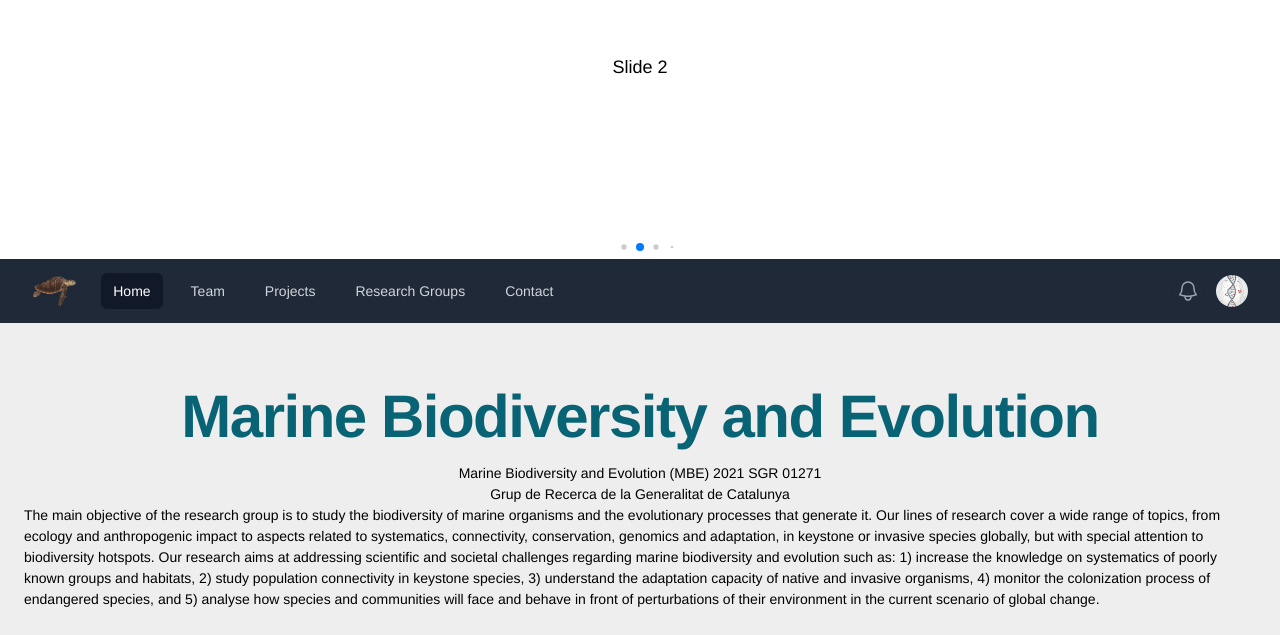
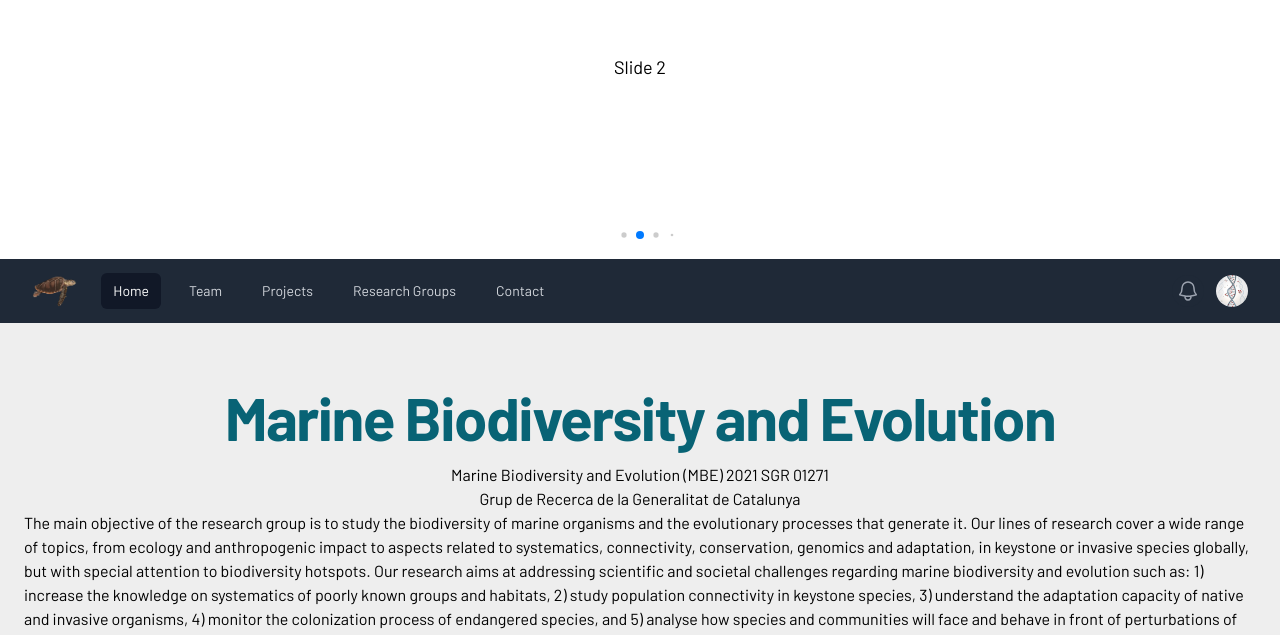
Before and after one commit to molivag/UB-SGR-Marine, a React (Vite) app: page / in a window 1280 px wide. Shown: the part 125-760 px from the top of the page. Built offline with nearby package versions, Linux system fonts and the light colour scheme.

Commit message:
IndexCSS se agrega el import para barlow y Montserrat, se agrega la regla en body con apply Barrlow Font en toda la pagina y letra media en todo tambien

```diff
--- a/src/styles/index.css
+++ b/src/styles/index.css
@@ -1,3 +1,7 @@
+@import url('https://fonts.googleapis.com/css2?family=Montserrat:wght@100;400;700;900&display=swap');
+@import url('https://fonts.googleapis.com/css2?family=Barlow:ital,wght@0,400;0,700;1,400;1,700&display=swap');
+
+
 @tailwind base;
 @tailwind components;
 @tailwind utilities;
@@ -20,3 +24,10 @@
     width: 310px !important; /* Ajusta según tu necesidad */
   }
 }
+
+
+
+body {
+  @apply font-Barlow !important;
+  @apply text-base !important;
+}
```
